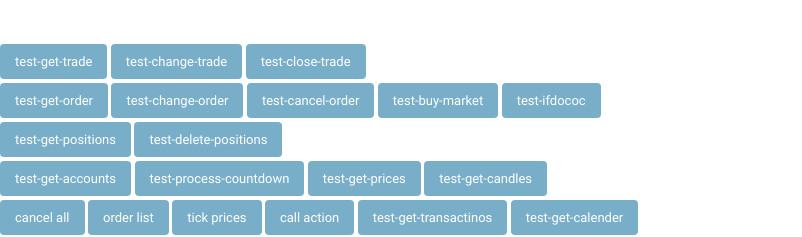
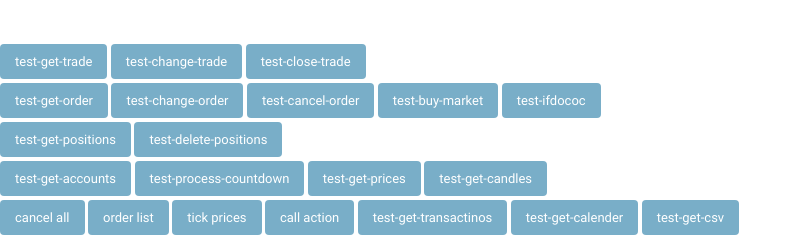
Before and after one commit to Akihito-Wada/zeroanda-serverside, a Django app: page /admin/ in a window 1280 px wide. Shown: the part 758-995 px from the top of the page, without its empty margins (0-802 px from the left). Run offline with Django 3.2, Linux system fonts and the light colour scheme; the visitor is signed in with stand-in values (Sample User, id 1); data comes from the database, SQL or seed files in the repository; data that the repository does not hold is empty; parts of the project's set-up code (start-up, migrations or seed data) failed here and were passed over; some libraries are stand-ins or nearby versions.

Commit message:
add test-get-csv

```diff
--- a/zeroanda/static/zeroanda/js/test_api.js
+++ b/zeroanda/static/zeroanda/js/test_api.js
@@ -15,3 +15,16 @@ $(function(){
         });
     });
 })
+
+$(function(){
+    $("#testGetCsv").click(function() {
+        $.ajax({
+            type: "GET",
+            url: "http://" + location.host + "/zeroanda/test/csv",
+            success: function(msg){
+            },
+            error: function(XMLHttpRequest, textStatus, errorThrown) {
+            }
+        });
+    });
+})
--- a/zeroanda/templates/zeroanda/admin/footer.html
+++ b/zeroanda/templates/zeroanda/admin/footer.html
@@ -28,4 +28,5 @@
     <input class="defalt-button" type="button" id="testCallActionButton" value="call action" />
     <input class="defalt-button" type="button" id="testGetTransactions" value="test-get-transactinos" />
     <input class="defalt-button" type="button" id="testGetCalender" value="test-get-calender" />
+    <input class="defalt-button" type="button" id="testGetCsv" value="test-get-csv" />
 </div>
--- a/zeroanda/zeroanda/urls.py
+++ b/zeroanda/zeroanda/urls.py
@@ -21,7 +21,7 @@ from django.contrib.staticfiles.urls import staticfiles_urlpatterns
 from zeroanda.api import order, cancel, cancelAll, prices, tick, ifdoco, candles
 from zeroanda.views import TradeListView, PositionListView, OrdersListView, TransactionListView, transaction_list, TransactionsView
 
-from zeroanda.test.test_api import test_api_calender
+from zeroanda.test.test_api import test_api_calender, test_api_csv
 from zeroanda.test.test_api_positions import test_api_positions
 from zeroanda.test.test_api_trades import test_api_trades
 from zeroanda.test.test_api_orders import test_order_buy_market, test_api_orders
@@ -77,6 +77,7 @@ urlpatterns = [
     url(r'^zeroanda/test/call/action', test_api_call_action),
     url(r'^zeroanda/test/events', test_api_events),
     url(r'^zeroanda/test/calender', test_api_calender),
+    url(r'^zeroanda/test/csv', test_api_csv),
 
     url(r'^test/multiprocess', index),
 ]
```
Also changed, not shown: zeroanda/zeroanda/proxy/schedule.py (+8 -0 lines), zeroanda/zeroanda/test/test_api.py (+8 -2 lines).
